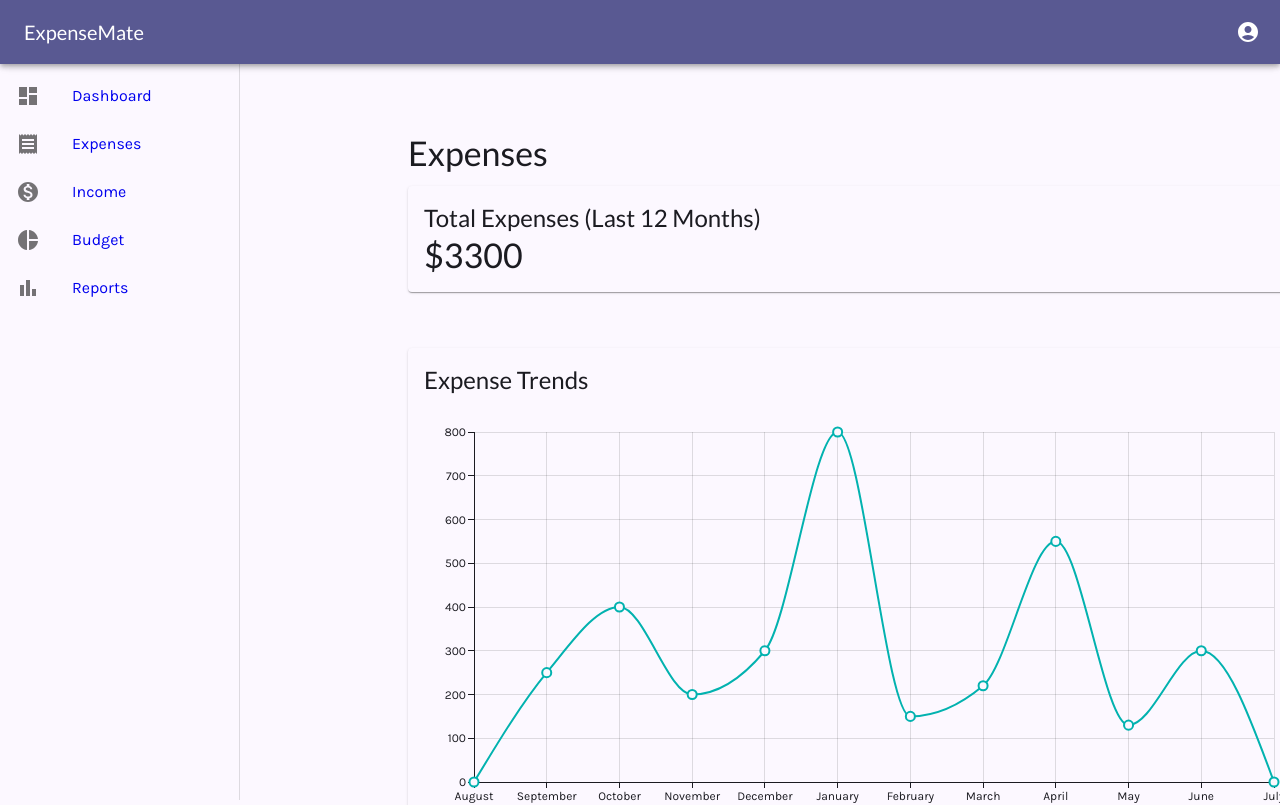
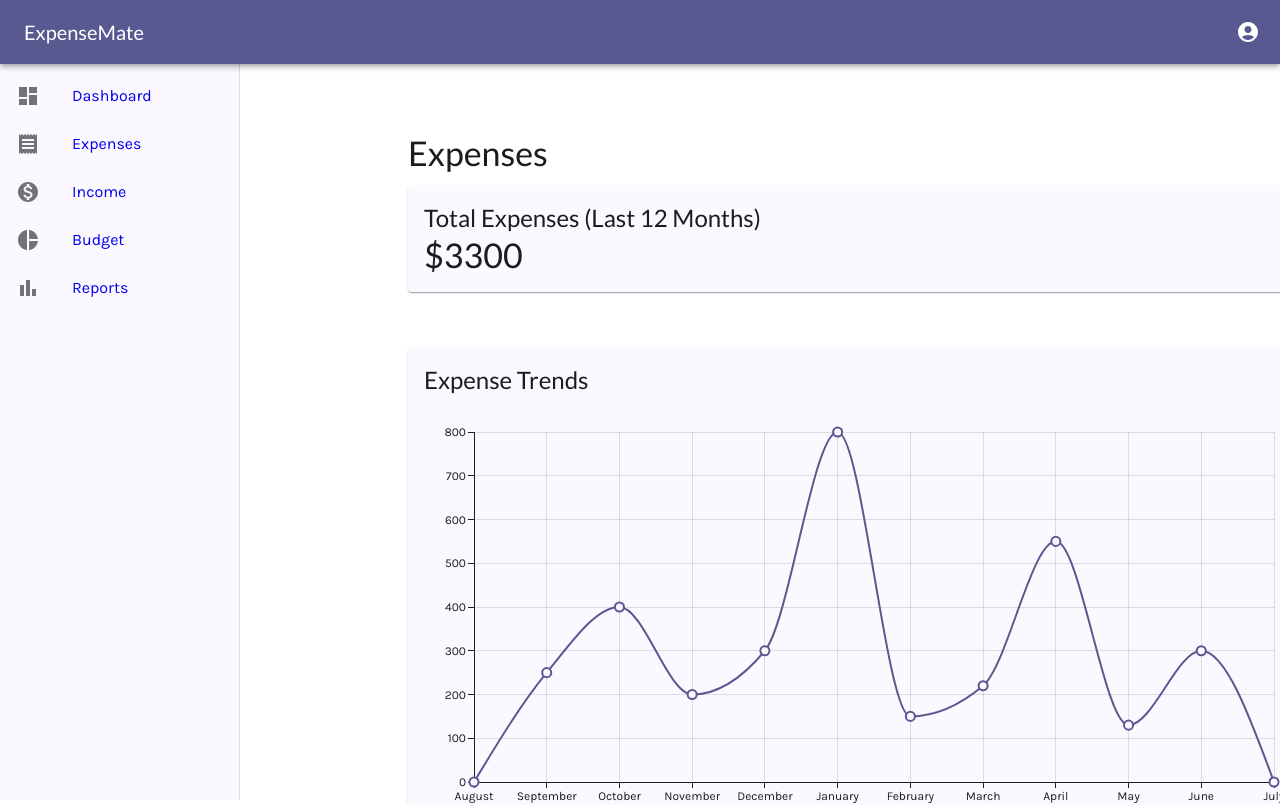
Before and after one commit to m-usaid99/ExpenseMate, a React (Create React App) app: page /expenses in a window 1280 px wide. Shown: the top 805 px of the page. Built offline with nearby package versions, Linux system fonts and the light colour scheme.

Commit message:
dark mode implemented, work needed

```diff
--- a/src/components/NavBar.js
+++ b/src/components/NavBar.js
@@ -1,5 +1,5 @@
 // src/components/NavBar.js
-import React from "react";
+import React, { useState } from "react";
 import {
   AppBar,
   Toolbar,
@@ -12,9 +12,11 @@ import {
 import AccountCircle from "@mui/icons-material/AccountCircle";
 import Logout from "@mui/icons-material/Logout";
 import { Link } from "react-router-dom";
+import SettingsModal from "./SettingsModal"; // Adjust the import path accordingly
 
 const NavBar = () => {
-  const [anchorEl, setAnchorEl] = React.useState(null);
+  const [anchorEl, setAnchorEl] = useState(null);
+  const [settingsOpen, setSettingsOpen] = useState(false);
 
   const handleMenuOpen = (event) => {
     setAnchorEl(event.currentTarget);
@@ -24,12 +26,22 @@ const NavBar = () => {
     setAnchorEl(null);
   };
 
+  const handleSettingsOpen = () => {
+    setSettingsOpen(true);
+    handleMenuClose();
+  };
+
+  const handleSettingsClose = () => {
+    setSettingsOpen(false);
+  };
+
   const handleLogout = () => {
     // Add logout logic here
     setAnchorEl(null);
   };
 
   return (
+    <>
       <AppBar
         position="fixed"
         sx={{ zIndex: (theme) => theme.zIndex.drawer + 1 }}
@@ -63,7 +75,7 @@ const NavBar = () => {
             <MenuItem component={Link} to="/profile">
               Profile
             </MenuItem>
-          <MenuItem component={Link} to="/settings">
+            <MenuItem onClick={handleSettingsOpen}>
               Settings
             </MenuItem>
             <MenuItem>
@@ -78,6 +90,8 @@ const NavBar = () => {
           </Menu>
         </Toolbar>
       </AppBar>
+      <SettingsModal open={settingsOpen} handleClose={handleSettingsClose} />
+    </>
   );
 };
 
--- /dev/null
+++ b/src/components/SettingsModal.js
@@ -0,0 +1,72 @@
+// src/components/SettingsModal.js
+import React from 'react';
+import { Modal, Box, Typography, Switch, FormControlLabel, TextField, MenuItem } from '@mui/material';
+import { useTheme } from '../ThemeContext';
+
+const SettingsModal = ({ open, handleClose }) => {
+  const { mode, toggleTheme } = useTheme();
+
+  return (
+    <Modal
+      open={open}
+      onClose={handleClose}
+      aria-labelledby="settings-modal-title"
+      aria-describedby="settings-modal-description"
+    >
+      <Box
+        sx={{
+          position: 'absolute',
+          top: '50%',
+          left: '50%',
+          transform: 'translate(-50%, -50%)',
+          width: 400,
+          bgcolor: 'background.paper',
+          border: '2px solid #000',
+          boxShadow: 24,
+          p: 4,
+        }}
+      >
+        <Typography id="settings-modal-title" variant="h6" component="h2">
+          Settings
+        </Typography>
+        <FormControlLabel
+          control={
+            <Switch
+              checked={mode === 'dark'}
+              onChange={toggleTheme}
+              name="themeToggle"
+              color="primary"
+            />
+          }
+          label="Switch To Dark Mode"
+          sx={{marginTop: 1}}
+        />
+        <Box sx={{ mt: 2 }}>
+          <Typography variant="subtitle1">Notifications</Typography>
+          <TextField
+            disabled
+            placeholder="Placeholder for Notification Settings"
+            fullWidth
+            margin="normal"
+          />
+        </Box>
+        <Box sx={{ mt: 2 }}>
+          <Typography variant="subtitle1">Currency</Typography>
+          <TextField
+            select
+            fullWidth
+            value=""
+            disabled
+            margin="normal"
+          >
+            <MenuItem value="">
+              Placeholder for Currency Selection
+            </MenuItem>
+          </TextField>
+        </Box>
+      </Box>
+    </Modal>
+  );
+};
+
+export default SettingsModal;
--- a/src/features/expenses/ExpenseTrends.js
+++ b/src/features/expenses/ExpenseTrends.js
@@ -31,6 +31,7 @@ const ExpenseTrends = ({ data }) => {
                 label: "Expenses",
                 borderColor: theme.palette.primary.main,
                 backgroundColor: theme.palette.secondary.main,
+                color: theme.palette.primary.main
               },
             ]}
             xAxis={[{ data: labels, scaleType: "point" }]}
--- a/src/features/expenses/ExpensesPage.js
+++ b/src/features/expenses/ExpensesPage.js
@@ -101,6 +101,7 @@ const ExpensesPage = () => {
             filters={filters}
             onFilterChange={handleFilterChange}
             handleAddExpense={handleAddExpense}
+            handleResetFilters={handleResetFilters}
           />
         </Box>
         <ExpenseList
--- a/src/features/income/IncomePage.js
+++ b/src/features/income/IncomePage.js
@@ -1,4 +1,4 @@
-import React, { useEffect, useState } from "react";
+import React, { useState } from "react";
 import { Typography, Container, Box } from "@mui/material";
 import { useDispatch, useSelector } from "react-redux";
 import { addIncome, editIncome, deleteIncome, selectRecentIncome, selectTotalIncome, selectIncomeTrendsData } from "./incomeSlice";
--- a/src/features/income/IncomeTrends.js
+++ b/src/features/income/IncomeTrends.js
@@ -29,6 +29,7 @@ const IncomeTrends = ({ data }) => {
                 label: "Income",
                 borderColor: theme.palette.primary.main,
                 backgroundColor: theme.palette.secondary.main,
+                color: theme.palette.primary.main
               },
             ]}
             xAxis={[{ data: labels, scaleType: "point" }]}
--- a/src/theme.js
+++ b/src/theme.js
@@ -5,24 +5,24 @@ const lightTheme = createTheme({
   palette: {
     mode: 'light',
     primary: {
-      main: themeJson.schemes.light.primary,
-      contrastText: themeJson.schemes.light.onPrimary,
+      main: themeJson.schemes.light.primary,  // #595992
+      contrastText: themeJson.schemes.light.onPrimary,  // #FFFFFF
     },
     secondary: {
-      main: themeJson.schemes.light.secondary,
-      contrastText: themeJson.schemes.light.onSecondary,
+      main: themeJson.schemes.light.secondary, // #5D5C71
+      contrastText: themeJson.schemes.light.onSecondary, // #FFFFFF
     },
     background: {
-      default: themeJson.schemes.light.background,
-      paper: themeJson.schemes.light.surface,
+      default: "#FFFFFF",
+      paper: themeJson.schemes.light.surface, // #FCF8FF
     },
     text: {
-      primary: themeJson.schemes.light.onBackground,
-      secondary: themeJson.schemes.light.onSurface,
+      primary: themeJson.schemes.light.onBackground, // #1B1B21
+      secondary: themeJson.schemes.light.onSurface, // #1B1B21
     },
     error: {
-      main: themeJson.schemes.light.error,
-      contrastText: themeJson.schemes.light.onError,
+      main: themeJson.schemes.light.error, // #BA1A1A
+      contrastText: themeJson.schemes.light.onError, //#FFFFFF
     },
   },
   typography: {
```
Also changed, not shown: src/reportWebVitals.js (deleted, +0 -13 lines), src/setupTests.js (deleted, +0 -5 lines), src/logo.svg (deleted), 1 other file (tests, documents, lock files or other folders). Lines whose indentation alone changed are shown as unchanged.
